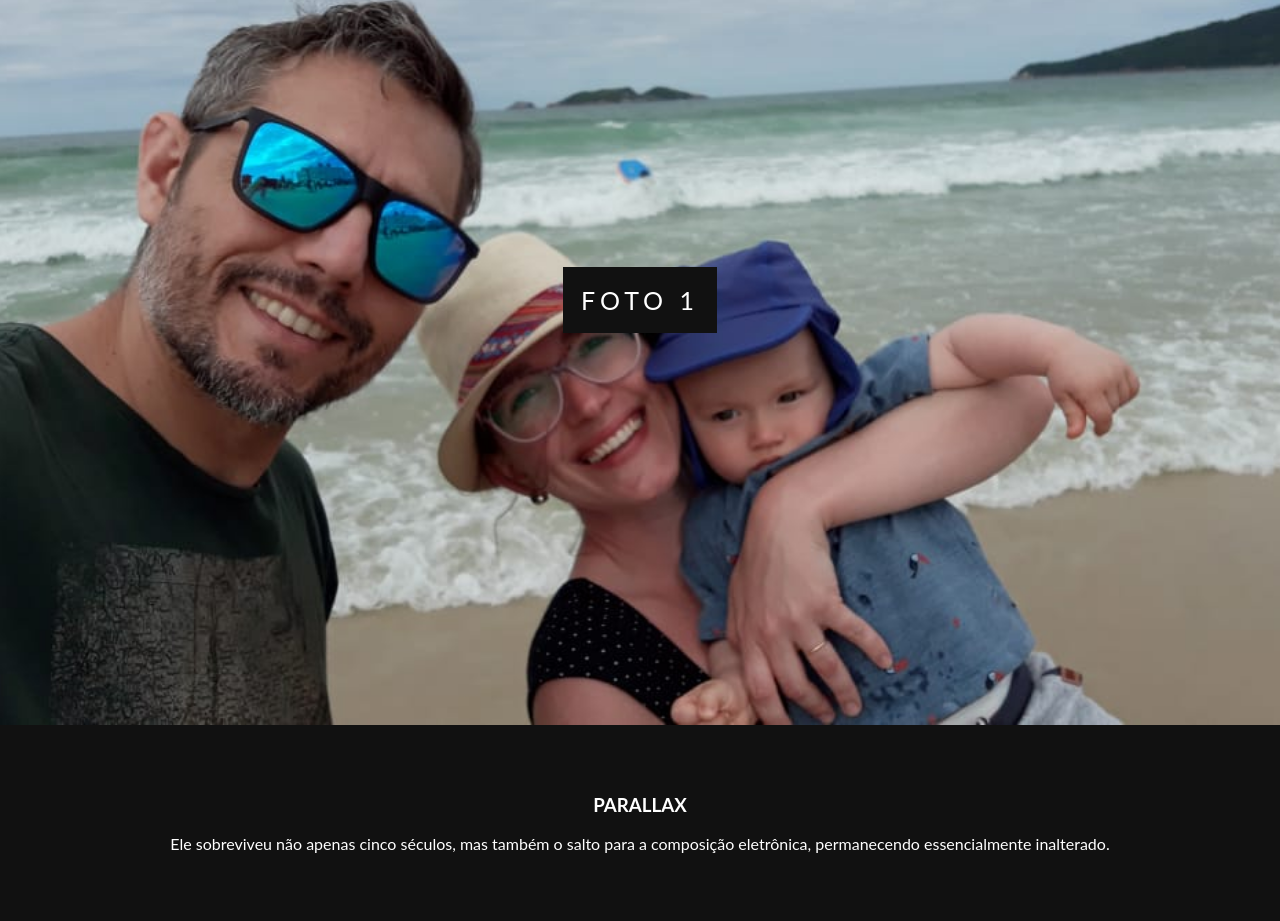
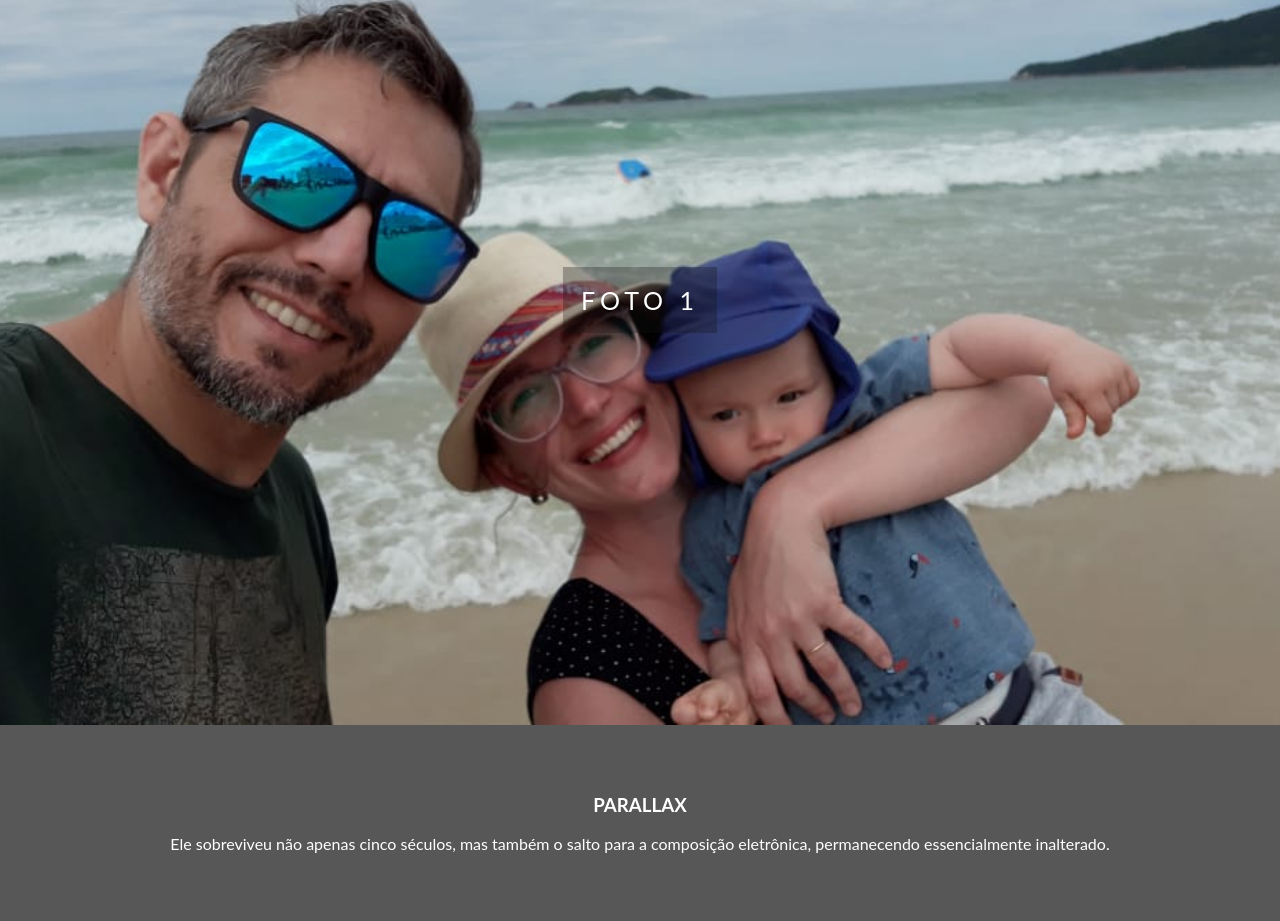
Before and after one commit to paulo-godoy/efeito-parallax, a plain HTML site: page index.html in a window 1280 px wide. Shown: the part 75-996 px from the top of the page. Drawn offline with Linux system fonts and the light colour scheme.

Commit message:
Add files via upload

```diff
--- a/CSS/estilo.css
+++ b/CSS/estilo.css
@@ -10,7 +10,7 @@ body, html {
 
 .conteudo {
 	color: #fff;
-	background-color: #111;
+	background: rgba(17,17,17, 0.7);
 	text-align: center;
 	padding: 50px 80px;
 
@@ -93,7 +93,7 @@ p {
 
 .conteudo-titulo span.titulo {
 	color: #fff;
-	background-color: #111;
+	background: rgba(17,17,17, 0.3);
 	padding: 18px;
 	font-size: 25px;
 	letter-spacing: 5px;
```
